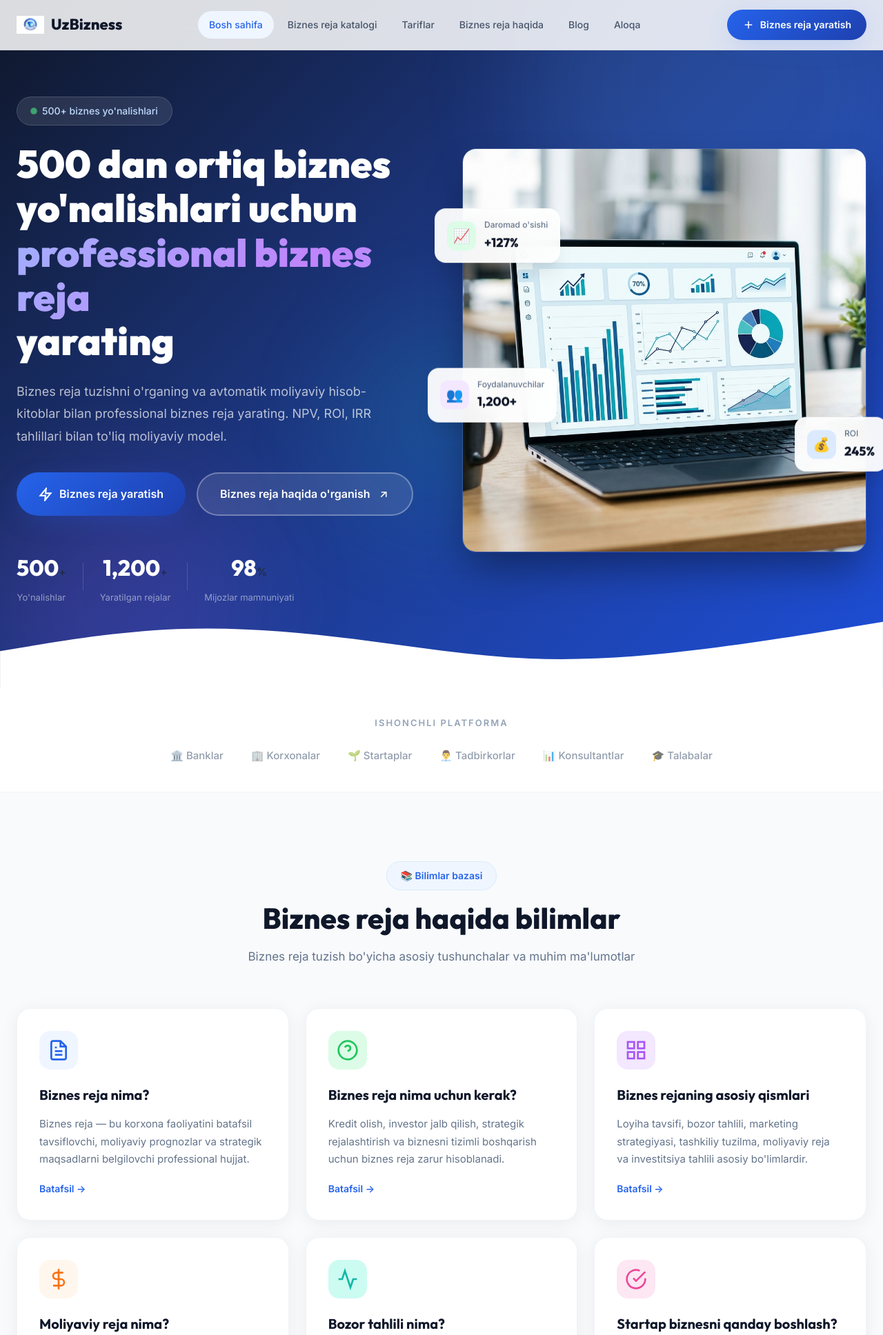
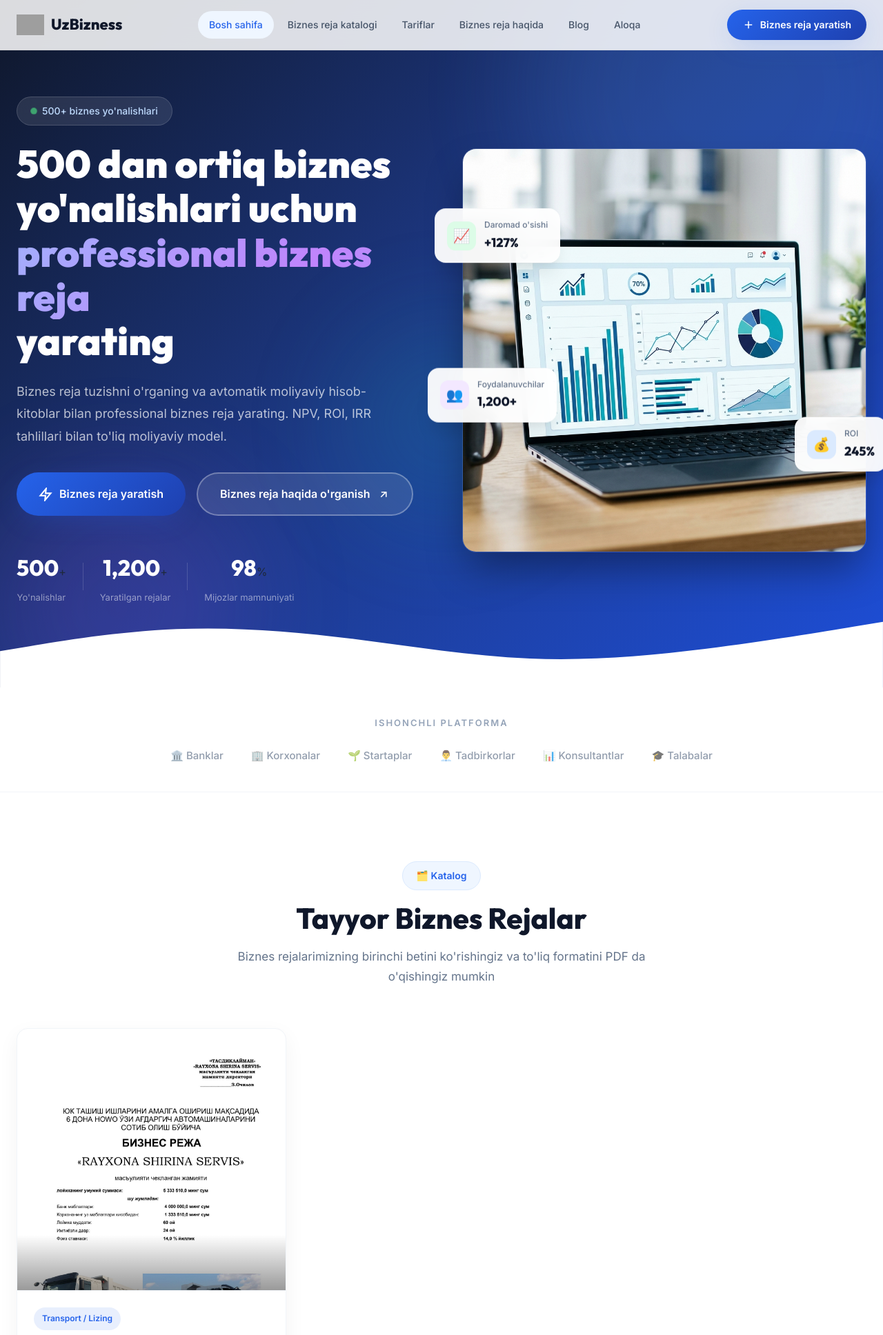
Before and after one commit to akbarovboburjon19940707-code/uzbiznesss_site, a Flask app: page / in a window 1280 px wide. Shown: the top 1936 px of the page at 69% size. Run offline with Flask 3, Linux system fonts and the light colour scheme; some libraries are stand-ins or nearby versions; grey boxes are pictures that could not be loaded.

Commit message:
update site

```diff
--- a/templates/landing.html
+++ b/templates/landing.html
@@ -29,7 +29,7 @@
 
             <nav class="main-nav" id="mainNav">
                 <a href="#hero" class="nav-link active" id="nav-home">Bosh sahifa</a>
-                <a href="#knowledge" class="nav-link" id="nav-catalog">Biznes reja katalogi</a>
+                <a href="#catalog" class="nav-link" id="nav-catalog">Biznes reja katalogi</a>
                 <a href="#pricing" class="nav-link" id="nav-pricing">Tariflar</a>
                 <a href="#about" class="nav-link" id="nav-about">Biznes reja haqida</a>
                 <a href="#blog" class="nav-link" id="nav-blog">Blog</a>
@@ -150,6 +150,42 @@
             </div>
         </div>
     </section>
+
+    <!-- ========== CATALOG SECTION ========== -->
+    <section class="catalog-section" id="catalog" style="padding: 100px 0; background: var(--color-bg);">
+        <div class="container">
+            <div class="section-header">
+                <span class="section-badge">🗂️ Katalog</span>
+                <h2 class="section-title">Tayyor Biznes Rejalar</h2>
+                <p class="section-desc">Biznes rejalarimizning birinchi betini ko'rishingiz va to'liq formatini PDF da o'qishingiz mumkin</p>
+            </div>
+
+            <style>
+                .catalog-card:hover { transform: translateY(-5px); box-shadow: 0 20px 40px rgba(0,0,0,0.08)!important; }
+                .catalog-card:hover .catalog-img-wrap img { transform: scale(1.05); }
+            </style>
+
+            <div class="catalog-grid" style="display: grid; grid-template-columns: repeat(auto-fill, minmax(320px, 1fr)); gap: 30px; margin-top: 40px;">
+                <!-- Catalog Item -->
+                <div class="catalog-card" style="background: white; border-radius: 16px; overflow: hidden; box-shadow: 0 10px 30px rgba(0,0,0,0.05); transition: all 0.3s ease; display:flex; flex-direction:column; border: 1px solid #f1f5f9;">
+                    <div class="catalog-img-wrap" style="height: 380px; overflow: hidden; background: #e2e8f0; position: relative; border-bottom: 1px solid #f1f5f9;">
+                        <img src="/static/img/catalog-howo.png" alt="HOWO biznes reja" style="width: 100%; height: 100%; object-fit: cover; object-position: top; transition: transform 0.5s ease;">
+                        <div style="position: absolute; bottom:0; left:0; right:0; height:80px; background: linear-gradient(to top, rgba(0,0,0,0.4), transparent);"></div>
+                    </div>
+                    <div class="catalog-info" style="padding: 24px; display:flex; flex-direction:column; flex:1;">
+                        <span style="display:inline-block; padding:6px 12px; background:rgba(37,99,235,0.1); color:#2563eb; font-size:12px; font-weight:600; border-radius:20px; margin-bottom:12px; align-self:flex-start;">Transport / Lizing</span>
+                        <h3 style="font-size: 1.15rem; color: #1e293b; margin-bottom: 20px; font-weight: 700; line-height:1.4;">HOWO avtomobil sotib olish biznes rejasi</h3>
+                        <div style="flex:1"></div>
+                        <a href="/static/uploads/HOWO avtomobil sotib olish biznes rejasi.pdf" target="_blank" class="btn btn-outline" style="width:100%; display:flex; align-items:center; justify-content:center; gap:8px;">
+                            <svg width="18" height="18" viewBox="0 0 24 24" fill="none" stroke="currentColor" stroke-width="2"><path d="M14 2H6a2 2 0 0 0-2 2v16a2 2 0 0 0 2 2h12a2 2 0 0 0 2-2V8z"/><polyline points="14 2 14 8 20 8"/><line x1="16" y1="13" x2="8" y2="13"/><line x1="16" y1="17" x2="8" y2="17"/><polyline points="10 9 9 9 8 9"/></svg>
+                            PDF hujjatni ochish
+                        </a>
+                    </div>
+                </div>
+            </div>
+        </div>
+    </section>
+
 
     <!-- ========== KNOWLEDGE / ABOUT ========== -->
     <section class="knowledge-section" id="about">
```
Also changed, not shown: extract_thumbnail.py (added, +15 -0 lines), static/img/catalog-howo.png (added), static/img/favicon.jpg (added), static/img/favicon.png (deleted), static/img/logo.png (deleted), 1 other file.
